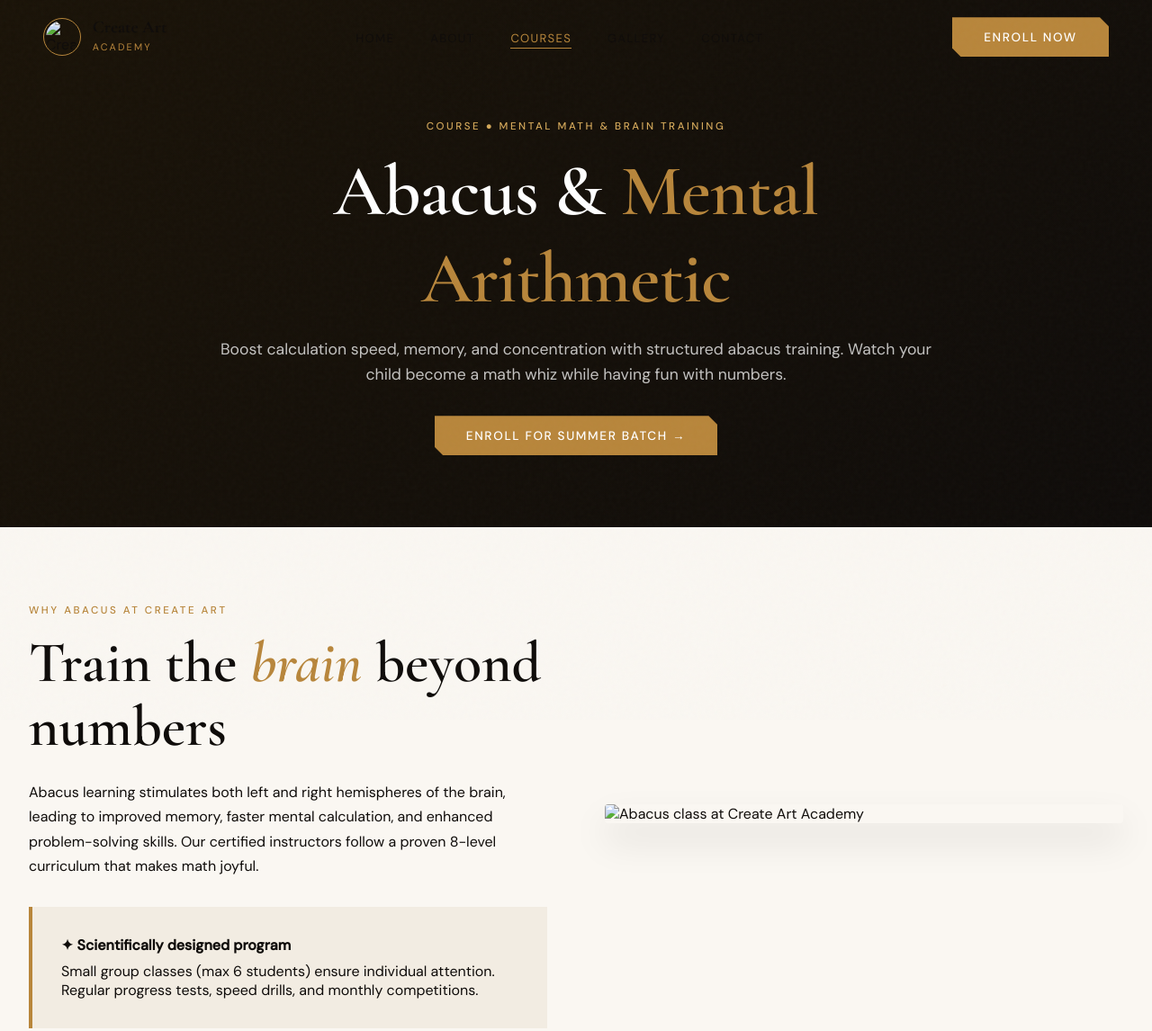
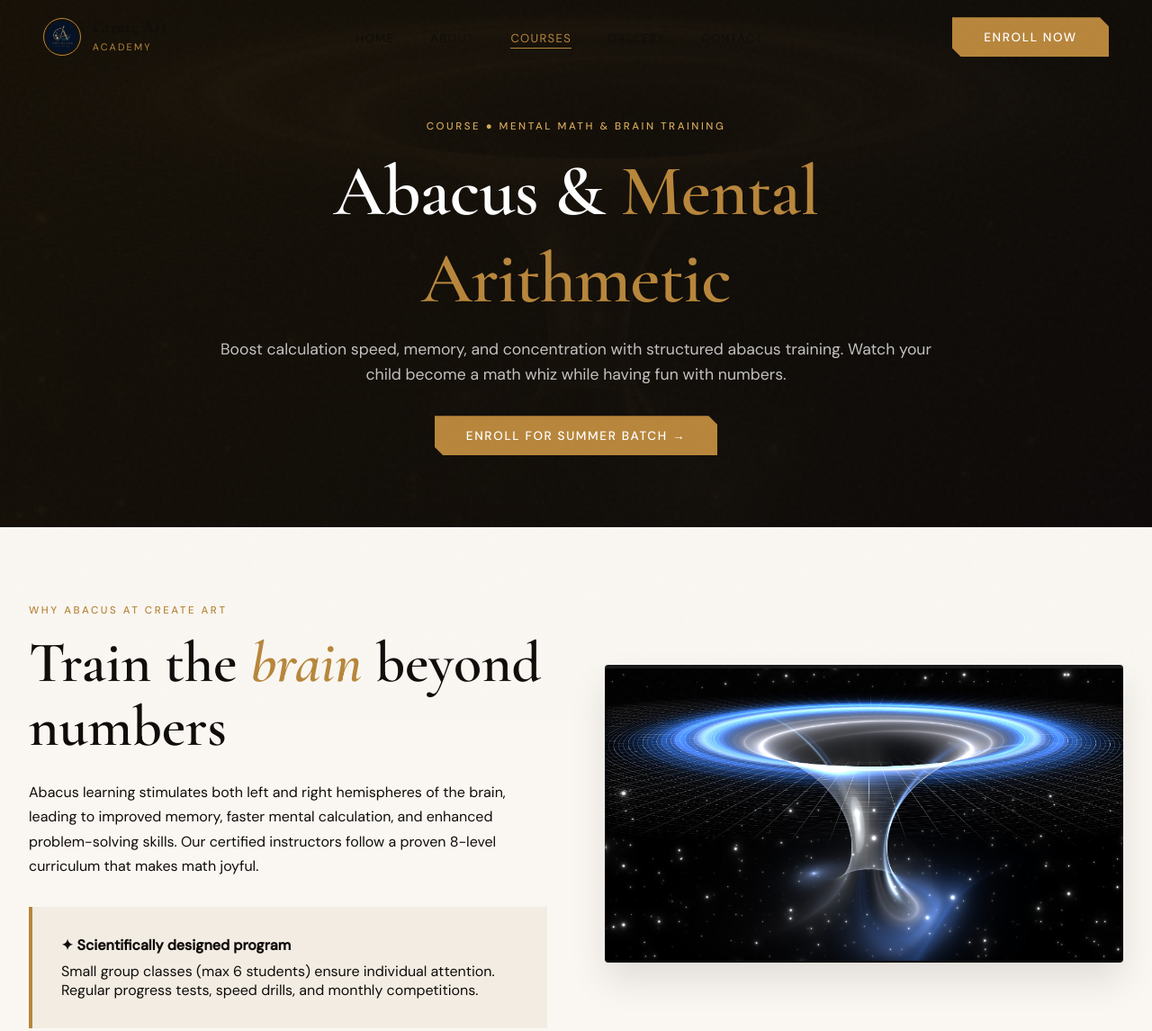
Before and after one commit to MohanaPriya285/art-academy, a plain HTML site: page abacus.html in a window 1280 px wide. Shown: the top 1146 px of the page at 90% size. Drawn offline with nearby package versions, Linux system fonts and the light colour scheme.

Commit message:
Update abacus.html

```diff
--- a/abacus.html
+++ b/abacus.html
@@ -5,7 +5,7 @@
 <meta name="viewport" content="width=device-width, initial-scale=1.0"/>
 <title>Abacus & Mental Math Classes in Chromepet | Create Art Academy</title>
 <meta name="description" content="Abacus classes for brain development, mental math, speed calculation & concentration. Join Summer 2026 batch at Create Art Academy, Chromepet."/>
-<link rel="icon" href="image/1.png"/>
+<link rel="icon" href="1.png"/>
 <link href="https://fonts.googleapis.com/css2?family=Cormorant+Garamond:ital,wght@0,400;0,600;0,700;1,400;1,600&family=DM+Sans:wght@300;400;500&display=swap" rel="stylesheet">
 
 <style>
@@ -203,7 +203,7 @@
     content: '';
     position: absolute;
     inset: 0;
-    background-image: url('image/8.png');
+    background-image: url('8.png');
     background-size: cover;
     background-position: center;
     opacity: .18;
@@ -414,7 +414,7 @@
 
 <header class="nav" id="nav">
   <a href="index.html" class="logo">
-    <img src="image/1.png" alt="Create Art Academy">
+    <img src="1.png" alt="Create Art Academy">
     <div class="logo-text">
       <h3>Create Art</h3>
       <span>Academy</span>
@@ -456,7 +456,7 @@
       </div>
     </div>
     <div>
-      <img src="image/8.png" alt="Abacus class at Create Art Academy" style="width:100%; height: auto; border-radius: 4px; box-shadow: 0 20px 40px rgba(0,0,0,.1);">
+      <img src="8.png" alt="Abacus class at Create Art Academy" style="width:100%; height: auto; border-radius: 4px; box-shadow: 0 20px 40px rgba(0,0,0,.1);">
     </div>
   </div>
 </div>
@@ -501,7 +501,7 @@
       <a href="about.html" class="btn-outline">Know our trainers →</a>
     </div>
     <div class="instructor">
-      <img src="image/3.png" alt="Instructor portrait" style="object-fit:cover;">
+      <img src="3.png" alt="Instructor portrait" style="object-fit:cover;">
       <div>
         <h3 style="font-family: var(--serif); font-size: 1.6rem;">"Math is a game"</h3>
         <p style="margin-top: .5rem;">I’ve seen shy children become confident in math within weeks. Abacus unlocks hidden potential — it’s not just speed, it’s joy of learning.</p>
@@ -605,7 +605,7 @@
 <footer class="footer">
   <div class="footer-grid">
     <div class="footer-brand">
-      <img src="image/1.png" alt="Create Art Academy">
+      <img src="1.png" alt="Create Art Academy">
       <h3>Create Art Academy</h3>
       <p>Premium art education nurturing creativity and skill in Chromepet, Chennai.</p>
     </div>
```
